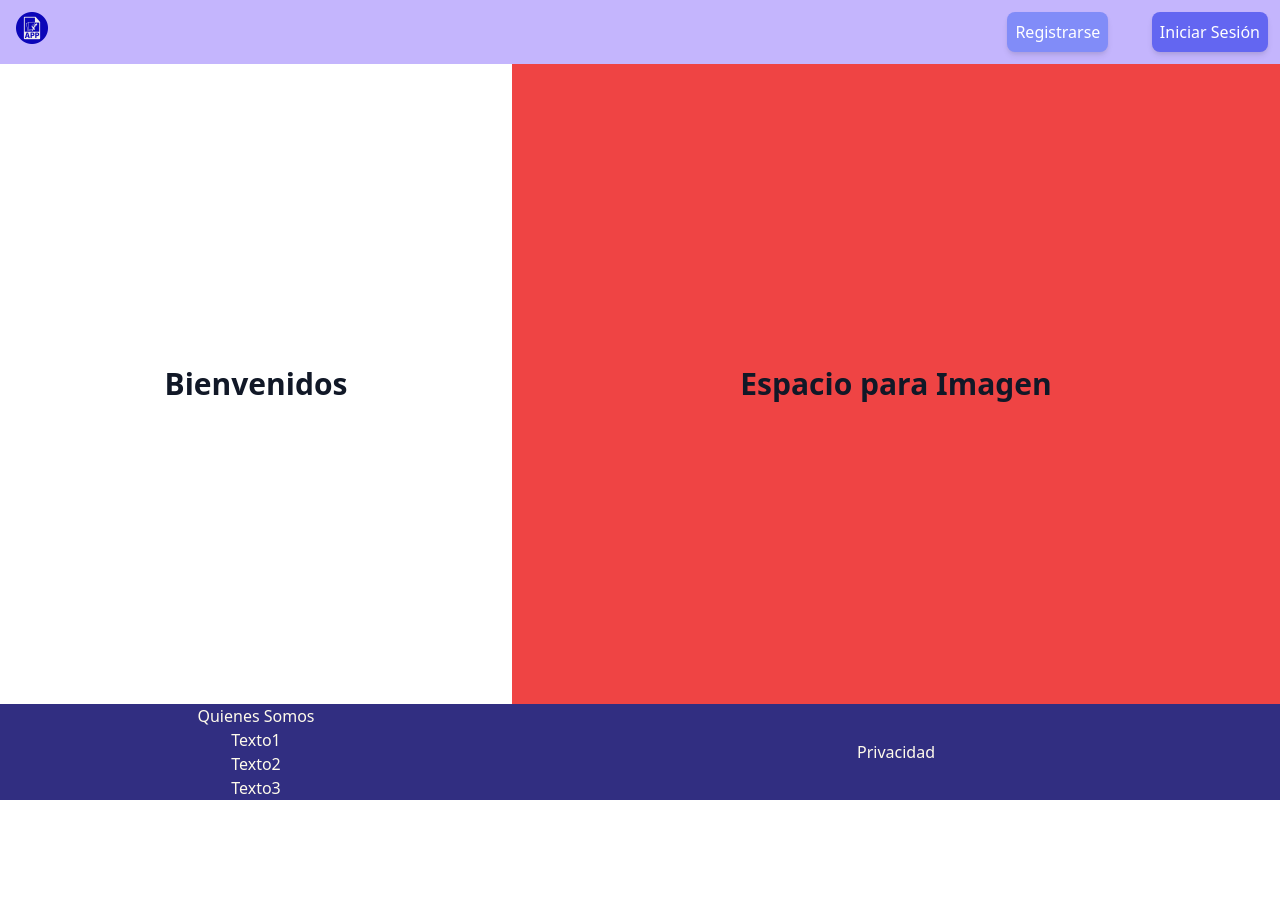
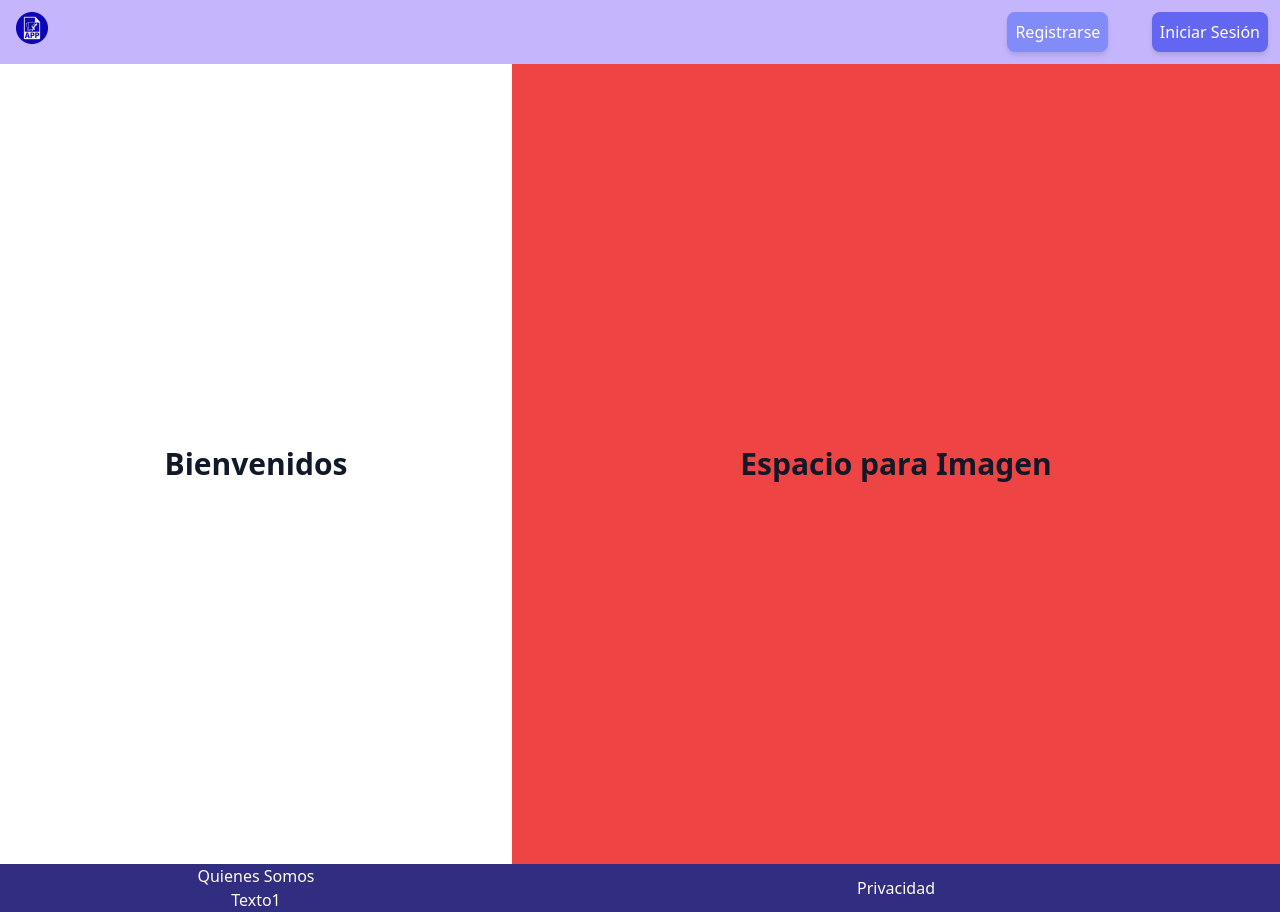
Before and after one commit to jmarti1a2/Project, a React (Create React App) app: page / in a window 1280 px wide. Before the commit the page ends 800 px from the top, so only its background shows below. Built offline with nearby package versions, Linux system fonts and the light colour scheme.

Commit message:
Prueba posición Footer, cambiando a min-h-full

```diff
--- a/src/components/Footer.jsx
+++ b/src/components/Footer.jsx
@@ -5,8 +5,6 @@ const Footer = () => {
     <div className="text-center flex flex-row md:flex justify-between">
         <div className="bg-indigo-900 w-2/5 flex flex-col justify-center text-center text-yellow-50">Quienes Somos
         <p>Texto1</p>
-        <p>Texto2</p>
-        <p>Texto3</p>
         </div>
 
         <div className="bg-indigo-900 w-3/5 flex flex-col justify-center text-center text-yellow-50" >Privacidad
--- a/src/layouts/PublicLayout.jsx
+++ b/src/layouts/PublicLayout.jsx
@@ -7,10 +7,11 @@ const PublicLayout = ( { children } ) => {
     return (
         <div className='flex flex-col justify-between h-screen'>
             <Navbar/>
-            <main className='h-full overflow-y-scroll bg-gray-300'> { children } </main>
-            <Footer/>
+            <main className='min-h-full overflow-y-scroll  bg-gray-300'> { children } </main>
+            <Footer className="h-1"/>
         </div>
     );
+
 };
 
 export default PublicLayout;
```
